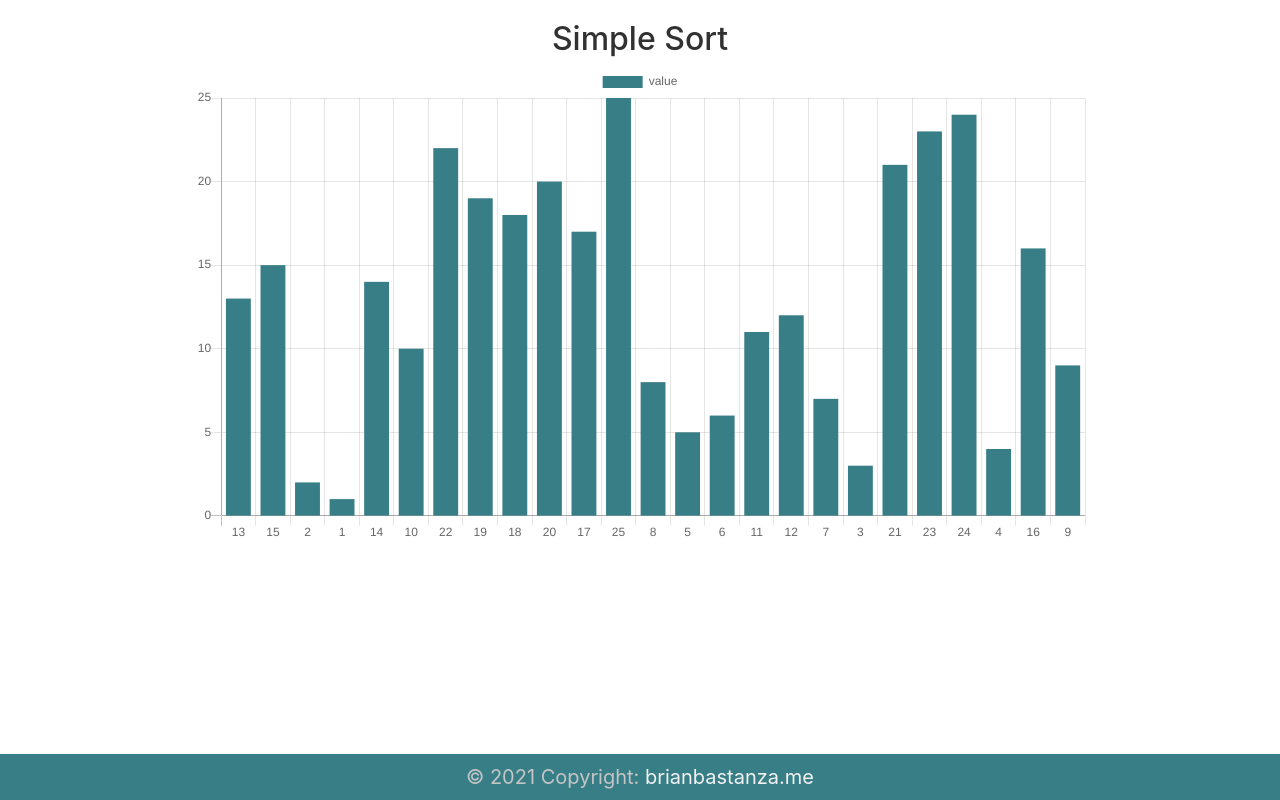
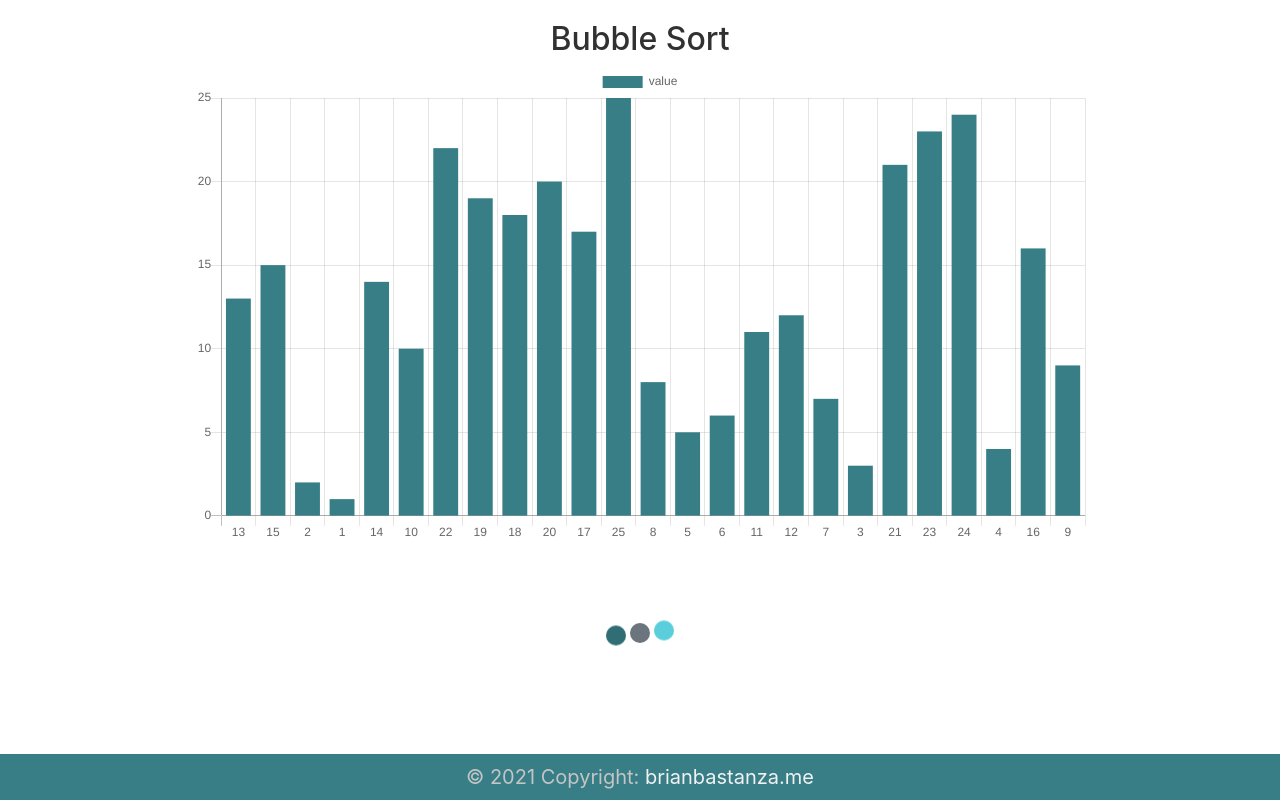
Before and after one commit to bbastanza/Sort-It, a React (Create React App) app in the folder Sort-It/: page / in a window 1280 px wide. Both pictures are taken after a click on the button "Sort It!". Built offline with nearby package versions, Linux system fonts and the light colour scheme.

Commit message:
commit add interface for chartData

```diff
--- a/Sort-It/src/App.css
+++ b/Sort-It/src/App.css
@@ -55,3 +55,24 @@
     color: #313131;
     text-decoration: none;
 }
+
+@keyframes jump-up {
+    50% {
+        transform: translate(0, 10px);
+    }
+}
+
+.dot1 {
+    background-color: #306d74;
+    animation: jump-up 0.8s 0.1s linear infinite;
+}
+
+.dot2 {
+    background-color: #6C757D;
+    animation: jump-up 0.8s 0.2s linear infinite;
+}
+
+.dot3 {
+    background-color: #5bcedb;
+    animation: jump-up 0.8s 0.3s linear infinite;
+}
--- a/Sort-It/src/components/Array.tsx
+++ b/Sort-It/src/components/Array.tsx
@@ -1,5 +1,6 @@
 import { useState, useRef, useEffect } from "react";
 import { Bar } from "react-chartjs-2";
+import DotAnimation from "./DotAnimation";
 import {
     shuffleArray,
     initialArray as initArray,
@@ -8,21 +9,25 @@ import { calculateTimeDelay } from "../helpers/calculateTimeDelay";
 import { buttonClass } from "../helpers/buttonClass";
 import { bubbleswap } from "../helpers/bubbleswap";
 
+interface ChartData {
+    labels: number[];
+    datasets: object[];
+}
+
 export default function Array() {
     const [isSorting, setIsSorting] = useState<boolean>(false);
-    const [sortType, setSortType] = useState<string>("simple");
-    const initialArray = initArray;
-    const [dataArray, setDataArray] = useState<number[]>(
-        shuffleArray(initialArray)
-    );
+    const [sortType, setSortType] = useState<string>("bubble");
+    const initialArray = shuffleArray(initArray);
+    const [dataArray, setDataArray] = useState<number[]>(initialArray);
 
-    const [chartData, setChartData] = useState<object>({
-        labels: dataArray,
+    const [chartData, setChartData] = useState<ChartData>({
+        labels: initialArray,
         datasets: [
             {
                 label: "value",
-                data: dataArray,
+                data: initialArray,
                 backgroundColor: "#377E86",
+                borderColor: "#313131",
             },
         ],
     });
@@ -38,6 +43,7 @@ export default function Array() {
                     label: "value",
                     data: arrayRef.current,
                     backgroundColor: "#377E86",
+                    borderColor: "#313131",
                 },
             ],
         });
@@ -67,6 +73,48 @@ export default function Array() {
         setIsSorting(false);
     }
 
+    async function insertionSort() {
+        setIsSorting(true);
+        const newArray: number[] = dataArray;
+        for (let i = 1; i < newArray.length; i++) {
+            let current: number = newArray[i];
+            let j: number = i - 1;
+
+            while (j >= 0 && newArray[j] > current)
+                // eslint-disable-next-line
+                await new Promise((resolve: any) =>
+                    setTimeout(function () {
+                        newArray[j + 1] = newArray[j];
+                        j--;
+                        newArray[j + 1] = current;
+                        resolve();
+                    }, calculateTimeDelay(dataArray.length))
+                );
+            setDataArray([...newArray]);
+        }
+        setIsSorting(false);
+    }
+
+    function sortArray() {
+        switch (sortType) {
+            case "bubble":
+                bubbleSort();
+                break;
+            case "insertion":
+                insertionSort();
+                break;
+            case "merge":
+                // mergeSort();
+                break;
+            case "quick":
+                // quickSort();
+                break;
+            default:
+                // selectionSort();
+                break;
+        }
+    }
+
     function changeSize(size: number) {
         const newArray: number[] = [];
         for (let i = 1; i <= size; i++) {
@@ -77,7 +125,7 @@ export default function Array() {
 
     return (
         <div style={{ marginTop: 20 }}>
-            <h2 style={{ textTransform: "capitalize"}}>{sortType} Sort</h2>
+            <h2 style={{ textTransform: "capitalize" }}>{sortType} Sort</h2>
             <div
                 style={{
                     width: "70vw",
@@ -96,10 +144,15 @@ export default function Array() {
             </div>
             {!isSorting ? (
                 <>
-                    <div style={{ margin: "15px 0 10px", display: "flex", justifyContent: "center" }}>
+                    <div
+                        style={{
+                            margin: "15px 0 0",
+                            display: "flex",
+                            justifyContent: "center",
+                        }}>
                         <button
                             className={"btn btn-lg btn-info sort-btn"}
-                            onClick={bubbleSort}>
+                            onClick={sortArray}>
                             Sort It!
                         </button>
                         <button
@@ -110,7 +163,7 @@ export default function Array() {
                             Shuffle Array
                         </button>
                     </div>
-                    <h2>Array Size</h2>
+                    <h3>Array Size</h3>
                     <input
                         type="range"
                         min="25"
@@ -121,18 +174,17 @@ export default function Array() {
                         onChange={(e) => changeSize(parseInt(e.target.value))}
                         style={{ width: "20vw" }}
                     />
-                    <br />
-                    <br />
+                    <hr />
                     <div style={{ display: "flex", justifyContent: "center" }}>
-                        <button
-                            className={buttonClass("simple", sortType)}
-                            onClick={() => setSortType("simple")}>
-                            Simple Sort
-                        </button>
                         <button
                             className={buttonClass("bubble", sortType)}
                             onClick={() => setSortType("bubble")}>
                             Bubble Sort
+                        </button>
+                        <button
+                            className={buttonClass("insertion", sortType)}
+                            onClick={() => setSortType("insertion")}>
+                            Insertion Sort
                         </button>
                         <button
                             name="selection"
@@ -152,7 +204,9 @@ export default function Array() {
                         </button>
                     </div>
                 </>
-            ) : null}
+            ) : (
+                <DotAnimation />
+            )}
         </div>
     );
 }
--- /dev/null
+++ b/Sort-It/src/components/DotAnimation.tsx
@@ -0,0 +1,22 @@
+export default function DotAnimation() {
+    const containerStyle: object = {
+        width: 80,
+        margin: "70px auto",
+    };
+
+    const dotStyle: object = {
+        width: 20,
+        height: 20,
+        display: "inline-block",
+        margin: 2,
+        borderRadius: "50%",
+    };
+
+    return (
+        <div style={containerStyle}>
+            <div className="dot1" style={dotStyle}></div>
+            <div className="dot2" style={dotStyle}></div>
+            <div className="dot3" style={dotStyle}></div>
+        </div>
+    );
+}
--- a/Sort-It/src/components/Footer.js
+++ b/Sort-It/src/components/Footer.tsx
@@ -1,5 +1,3 @@
-import React from "react";
-
 export default function Footer() {
     return (
         <footer
@@ -9,7 +7,11 @@ export default function Footer() {
                 className="footer-copyright text-center py-2"
                 style={{ fontSize: 20 }}>
                 © 2021 Copyright:
-                <a className="footer-link" href="https://www.brianbastanza.me">
+                <a
+                    className="footer-link"
+                    href="https://www.brianbastanza.me"
+                    target="_blank"
+                    rel="noreferrer noopener">
                     {" "}
                     brianbastanza.me
                 </a>
```
Also changed, not shown: 1 other file (tests, documents, lock files or other folders).
